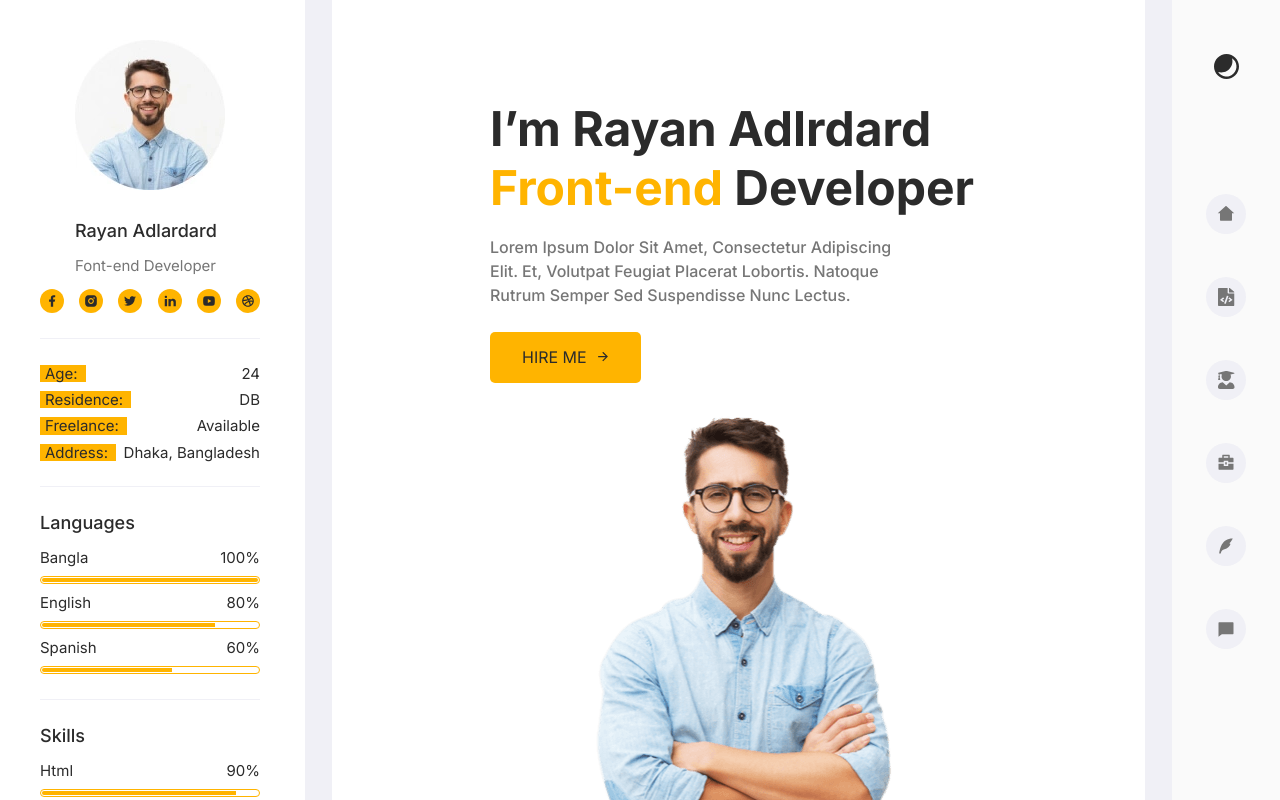
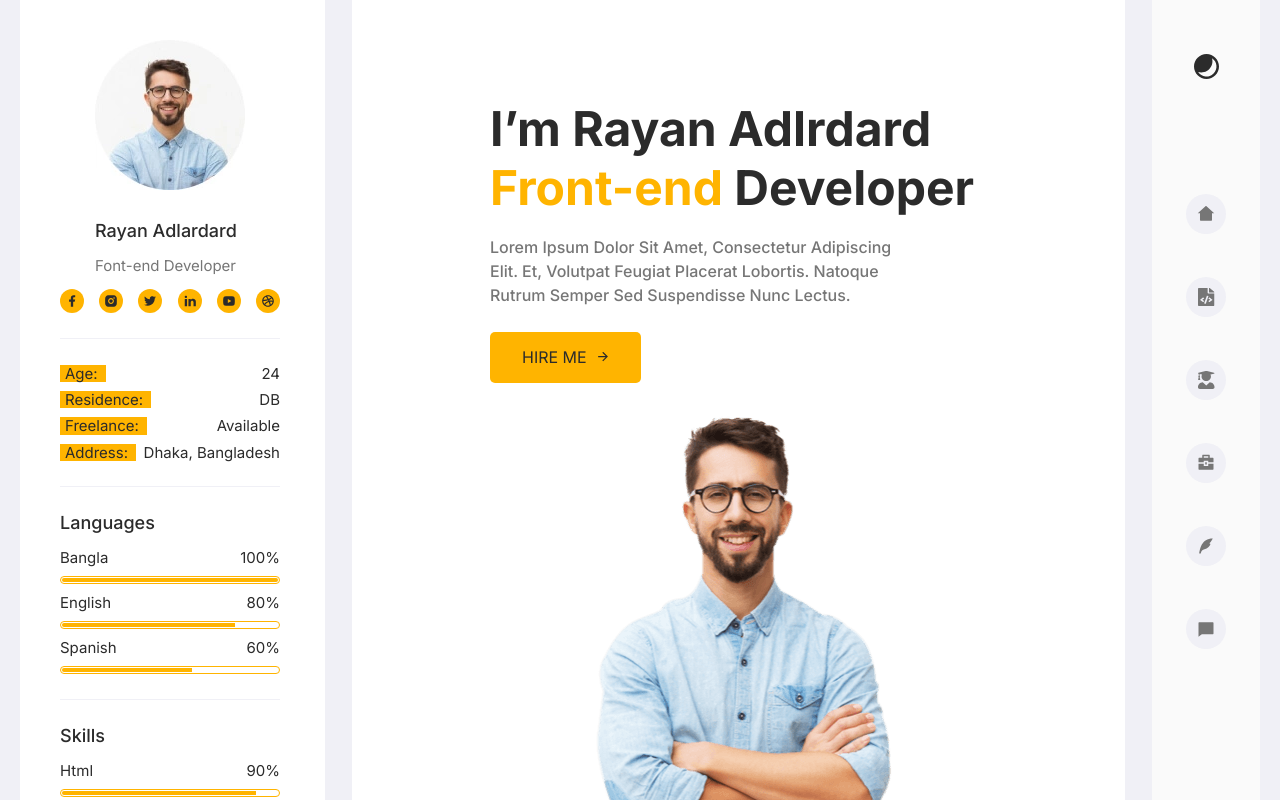
Before and after one commit to YurySamsonenka/portfolio-React-incubator, a React app: page / in a window 1280 px wide. Shown: the top 800 px of the page. Built offline with nearby package versions, Linux system fonts and the light colour scheme.

Commit message:
feat: add wrapper

```diff
--- a/src/App.tsx
+++ b/src/App.tsx
@@ -2,26 +2,16 @@ import styled from 'styled-components';
 import { Main } from './layout/main/Main';
 import { SideBar } from './layout/sidebar/SideBar';
 import { Control } from './layout/control/Control';
+import { Wrapper } from './componets/Wrapper';
 
 function App() {
   return (
-    <StyledApp className="App">
+    <Wrapper className="App">
       <SideBar />
       <Main />
       <Control />
-    </StyledApp>
+    </Wrapper>
   );
 }
 
-const StyledApp = styled.div`
-  position: relative;
-  display: grid;
-  grid-template-columns: auto auto auto;
-  justify-content: space-between;
-  width: 100%;
-  max-width: 1440px;
-  margin: 0 auto;
-  column-gap: min(max(27px, 2%), 30px);
-`;
-
 export default App;
--- /dev/null
+++ b/src/componets/Wrapper.tsx
@@ -0,0 +1,13 @@
+import styled from 'styled-components';
+
+export const Wrapper = styled.div`
+  position: relative;
+  display: grid;
+  grid-template-columns: auto auto auto;
+  justify-content: space-between;
+  width: 100%;
+  max-width: 1480px;
+  margin: 0 auto;
+  padding: 0 20px;
+  column-gap: min(max(27px, 2%), 30px);
+`;
```
